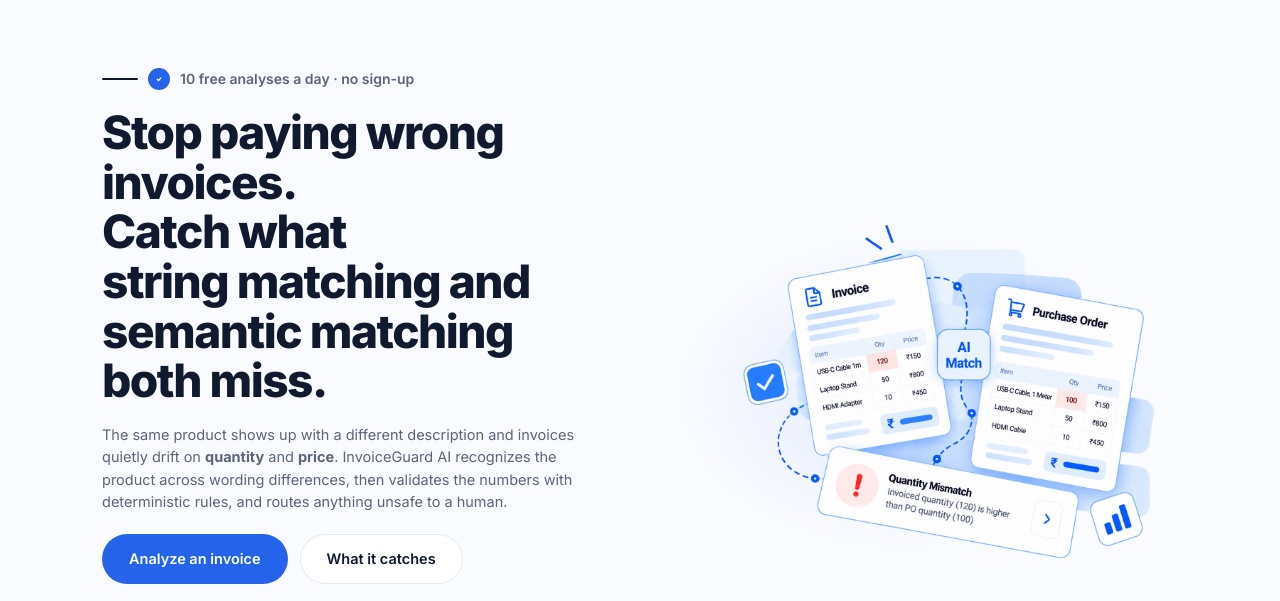
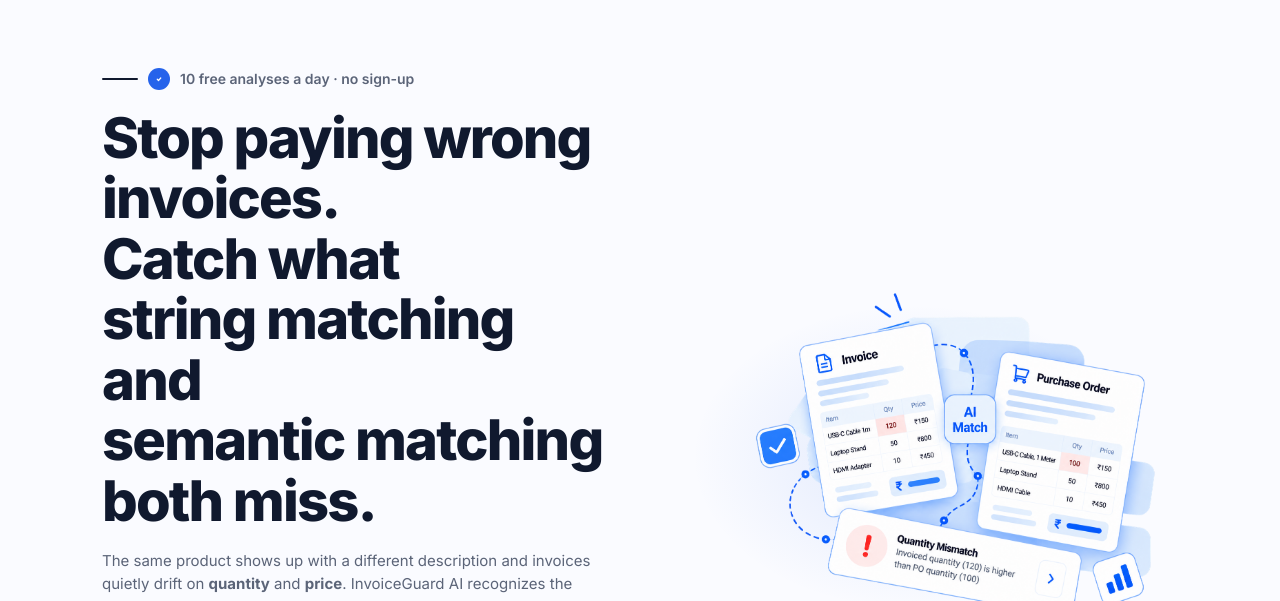
Before and after one commit to Kaushalendra-Marcus/InvoiceGuard-AI, a plain HTML site: page frontend/index.html in a window 1280 px wide. Shown: the part 66-667 px from the top of the page. Drawn offline with Linux system fonts and the light colour scheme; no server answers.

Commit message:
Grow hero image and headline 10px from current baseline

```diff
--- a/frontend/style.css
+++ b/frontend/style.css
@@ -81,12 +81,12 @@ h1, h2, h3, h4 { font-weight: 800; }
 .usage-pill.exhausted { background: var(--danger); }
 
 /* ------------------------------------------------------------------ hero */
-.hero { display: grid; grid-template-columns: 0.94fr 1.06fr; gap: 46px; align-items: center; padding: 64px 0 30px; }
+.hero { display: grid; grid-template-columns: 0.92fr 1.08fr; gap: 46px; align-items: center; padding: 64px 0 30px; }
 .hero h1 {
-  font-size: clamp(33px, 3.8vw, 46px); font-weight: 800;
+  font-size: clamp(33px, 4.6vw, 56px); font-weight: 800;
   line-height: 1.08; letter-spacing: -0.032em; margin: 18px 0 18px;
 }
-.hero p { color: var(--muted); margin: 0 0 20px; font-size: 14.5px; max-width: 52ch; }
+.hero p { color: var(--muted); margin: 0 0 20px; font-size: 15px; max-width: 52ch; }
 .hero-badge {
   display: inline-flex; align-items: center; gap: 10px;
   color: var(--muted); font-size: 14px; font-weight: 600;
```
